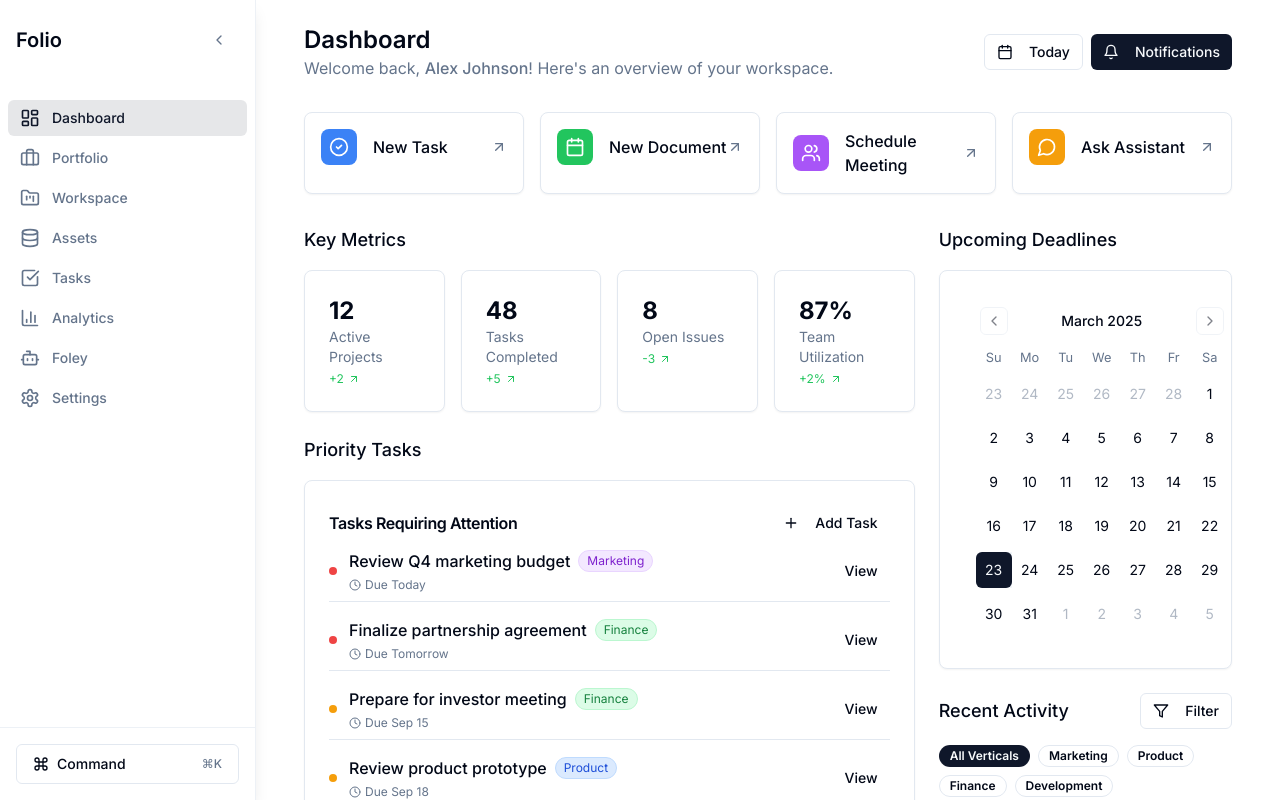
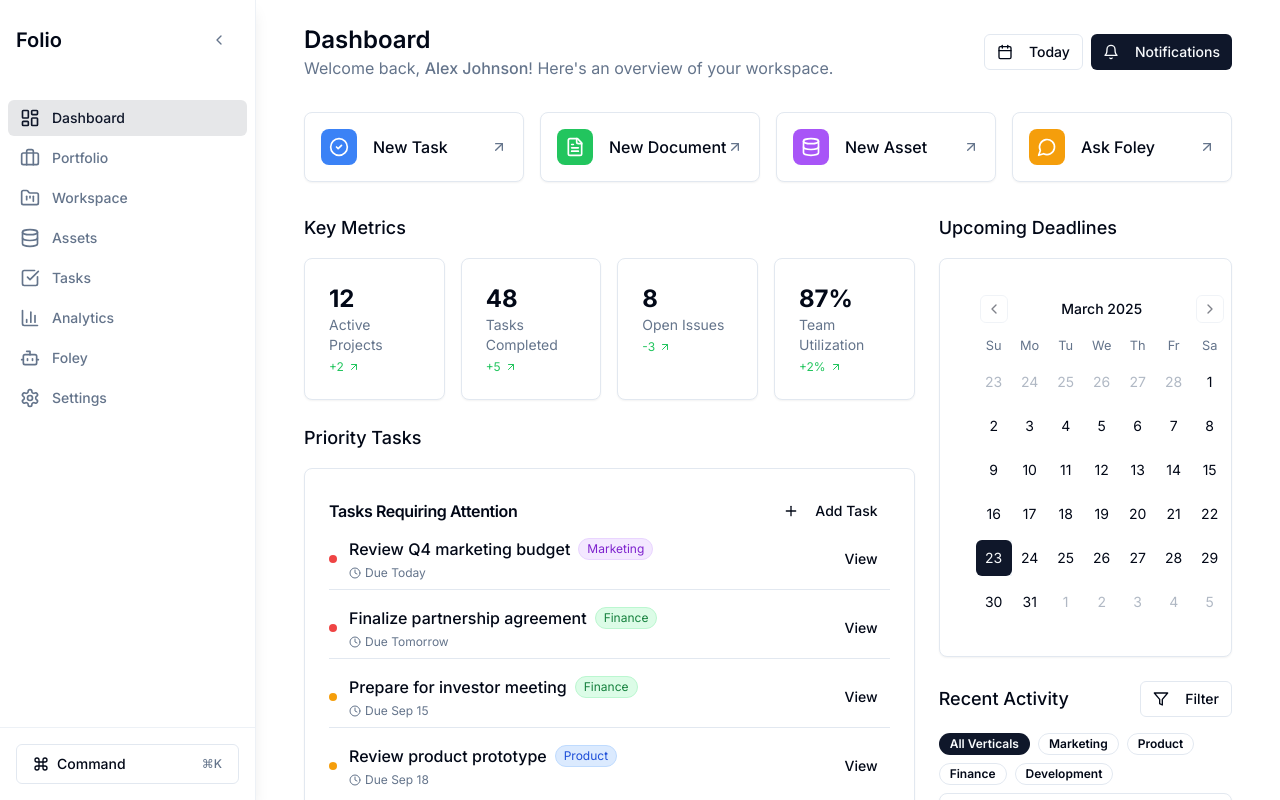
Before and after one commit to harrykioko/folio, a React (Vite) app: page /dashboard in a window 1280 px wide. Built offline with nearby package versions, Linux system fonts and the light colour scheme.

Commit message:
Refactor: Update quick access tiles
Update the quick access tiles on the dashboard to include "New Task", "New Document", "New Asset" and "Ask Foley".

```diff
--- a/src/pages/Dashboard.tsx
+++ b/src/pages/Dashboard.tsx
@@ -1,9 +1,8 @@
-
 import React, { useState } from 'react';
 import {
   Bell, Calendar, Clock, LineChart, Users,
   CheckCircle2, ArrowUpRight, Plus, MessageCircle,
-  Filter, User, Link
+  Filter, User, Link, FileText, Database
 } from 'lucide-react';
 import { Button } from '@/components/ui/button';
 import { Card, CardContent, CardDescription, CardHeader, CardTitle } from '@/components/ui/card';
@@ -61,12 +60,12 @@ const Dashboard = () => {
     { title: 'Team Utilization', value: '87%', change: '+2%', isPositive: true },
   ];
 
-  // Quick access tiles
+  // Updated quick access tiles with the requested actions
   const quickAccess = [
     { title: 'New Task', icon: CheckCircle2, color: 'bg-blue-500' },
-    { title: 'New Document', icon: Calendar, color: 'bg-green-500' },
-    { title: 'Schedule Meeting', icon: Users, color: 'bg-purple-500' },
-    { title: 'Ask Assistant', icon: MessageCircle, color: 'bg-amber-500' },
+    { title: 'New Document', icon: FileText, color: 'bg-green-500' },
+    { title: 'New Asset', icon: Database, color: 'bg-purple-500' },
+    { title: 'Ask Foley', icon: MessageCircle, color: 'bg-amber-500' },
   ];
 
   // Filter activity feed based on selections
```
